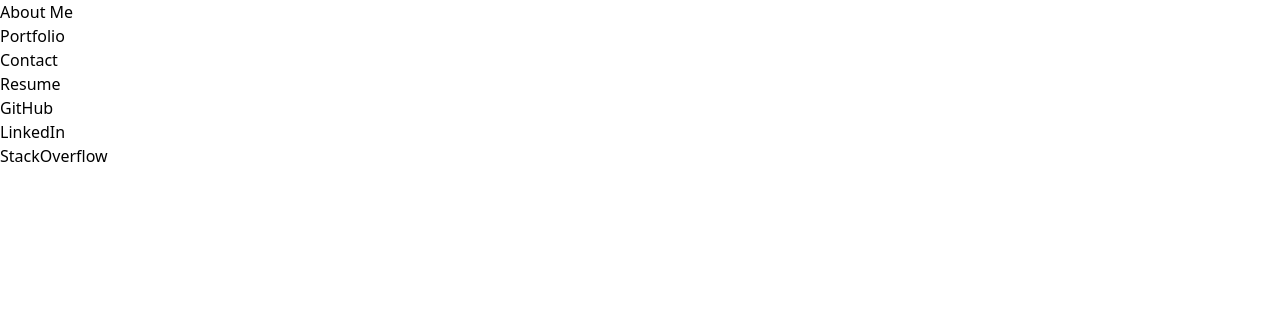
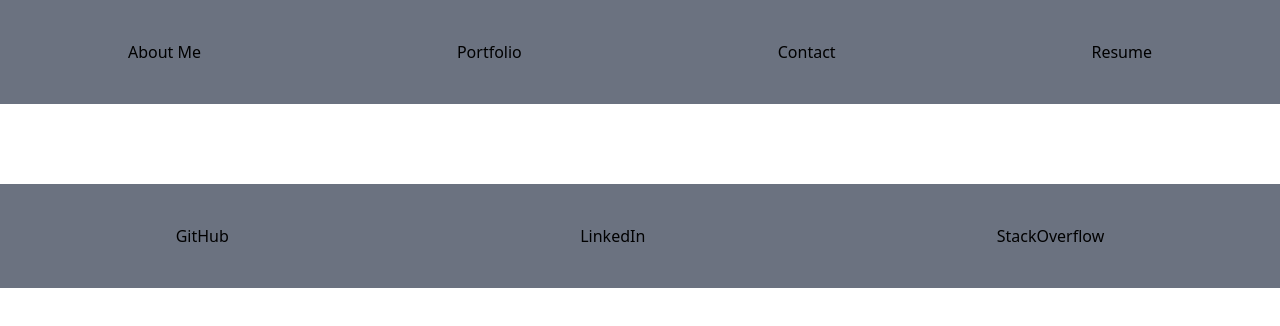
Before and after one commit to KevinHenleyCode/React_Portfolio, a React (Create React App) app in the folder portfolio/: page / in a window 1280 px wide. Shown: the top 326 px of the page. Built offline with nearby package versions, Linux system fonts and the light colour scheme.

Commit message:
added styling

```diff
--- a/portfolio/src/components/Footer.js
+++ b/portfolio/src/components/Footer.js
@@ -2,8 +2,8 @@
 
 function Footer() {
     return(
-        <div>
-        <ul>
+        <div className='bg-gray-500 mt-auto my-20 py-10'>
+        <ul className='flex justify-around'>
             <li>GitHub</li>
             <li>LinkedIn</li>
             <li>StackOverflow</li>
--- a/portfolio/src/components/Nav.js
+++ b/portfolio/src/components/Nav.js
@@ -2,8 +2,8 @@
 
 function Nav() {
     return(
-        <div>
-        <ul>
+        <div className='bg-gray-500 mr-auto mb-20 py-10'>
+        <ul className='flex justify-around'>
             <li>About Me</li>
             <li>Portfolio</li>
             <li>Contact</li>
```
